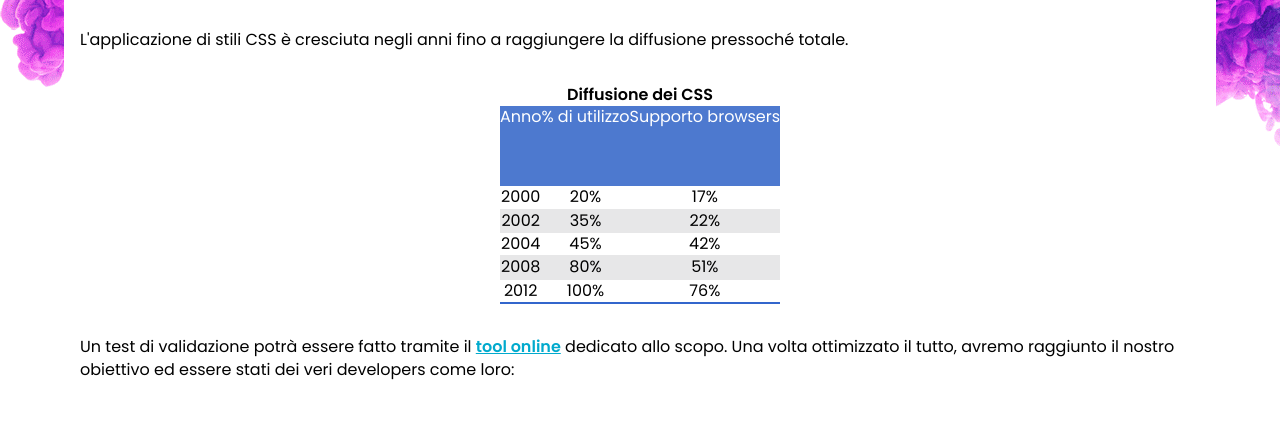
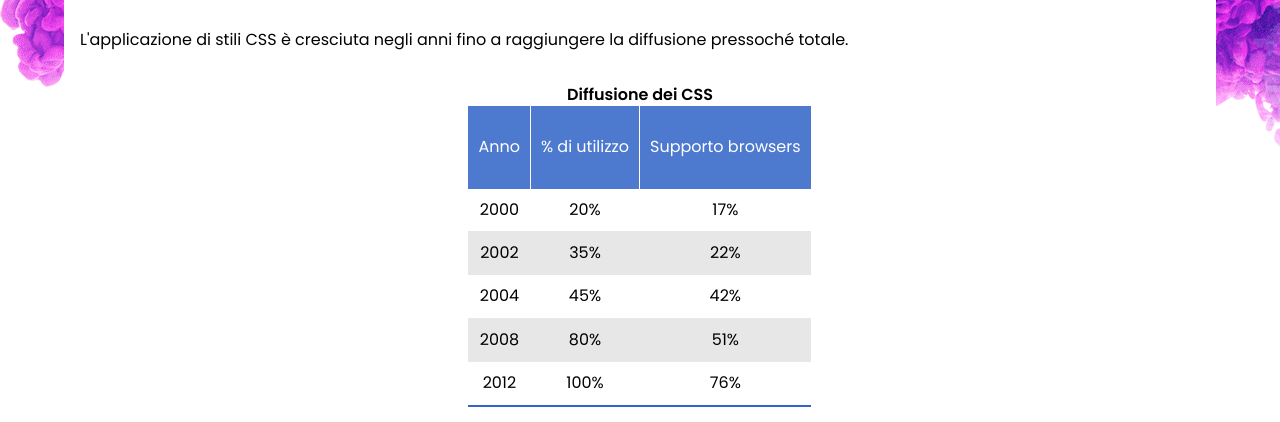
Before and after one commit to GiuliaLanari/U1-S1-L4, a plain HTML site: page index.html in a window 1280 px wide. Shown: the part 824-1246 px from the top of the page. Drawn offline with nearby package versions, Linux system fonts and the light colour scheme; grey boxes are pictures that could not be loaded.

Commit message:
U1-SI-L4 Sistemazione tabele

```diff
--- a/assets/css/style.css
+++ b/assets/css/style.css
@@ -1,9 +1,6 @@
 /* IMPOSTAZIONI GENERALI */
 @import url("https://fonts.googleapis.com/css2?family=Poppins:wght@400;600&display=swap");
 
-html {
-  background-image: ;
-}
 body {
   background-image: url(../img/sfondo.png);
   font-family: "Poppins", sans-serif;
@@ -94,6 +91,16 @@ tbody {
   text-align: center;
 }
 
+th {
+  padding-block: 30px;
+  padding-inline: 10px;
+  border-inline-end: 1px solid white;
+}
+
+.riga-tab {
+  padding-block: 10px;
+}
+
 .color-tab {
   border-block: 1px solid #e7e7e8;
   background-color: #e7e7e8;
--- a/index.html
+++ b/index.html
@@ -79,29 +79,29 @@
             </thead>
             <tbody>
               <tr>
-                <td>2000</td>
-                <td>20&percnt;</td>
-                <td>17&percnt;</td>
+                <td class="riga-tab">2000</td>
+                <td class="riga-tab">20&percnt;</td>
+                <td class="riga-tab">17&percnt;</td>
               </tr>
               <tr class="color-tab">
-                <td>2002</td>
-                <td>35&percnt;</td>
-                <td>22&percnt;</td>
+                <td class="riga-tab">2002</td>
+                <td class="riga-tab">35&percnt;</td>
+                <td class="riga-tab">22&percnt;</td>
               </tr>
               <tr>
-                <td>2004</td>
-                <td>45&percnt;</td>
-                <td>42&percnt;</td>
+                <td class="riga-tab">2004</td>
+                <td class="riga-tab">45&percnt;</td>
+                <td class="riga-tab">42&percnt;</td>
               </tr>
               <tr class="color-tab">
-                <td>2008</td>
-                <td>80&percnt;</td>
-                <td>51&percnt;</td>
+                <td class="riga-tab">2008</td>
+                <td class="riga-tab">80&percnt;</td>
+                <td class="riga-tab">51&percnt;</td>
               </tr>
               <tr class="fine-tab">
-                <td>2012</td>
-                <td>100&percnt;</td>
-                <td>76&percnt;</td>
+                <td class="riga-tab">2012</td>
+                <td class="riga-tab">100&percnt;</td>
+                <td class="riga-tab">76&percnt;</td>
               </tr>
             </tbody>
           </table>
```
